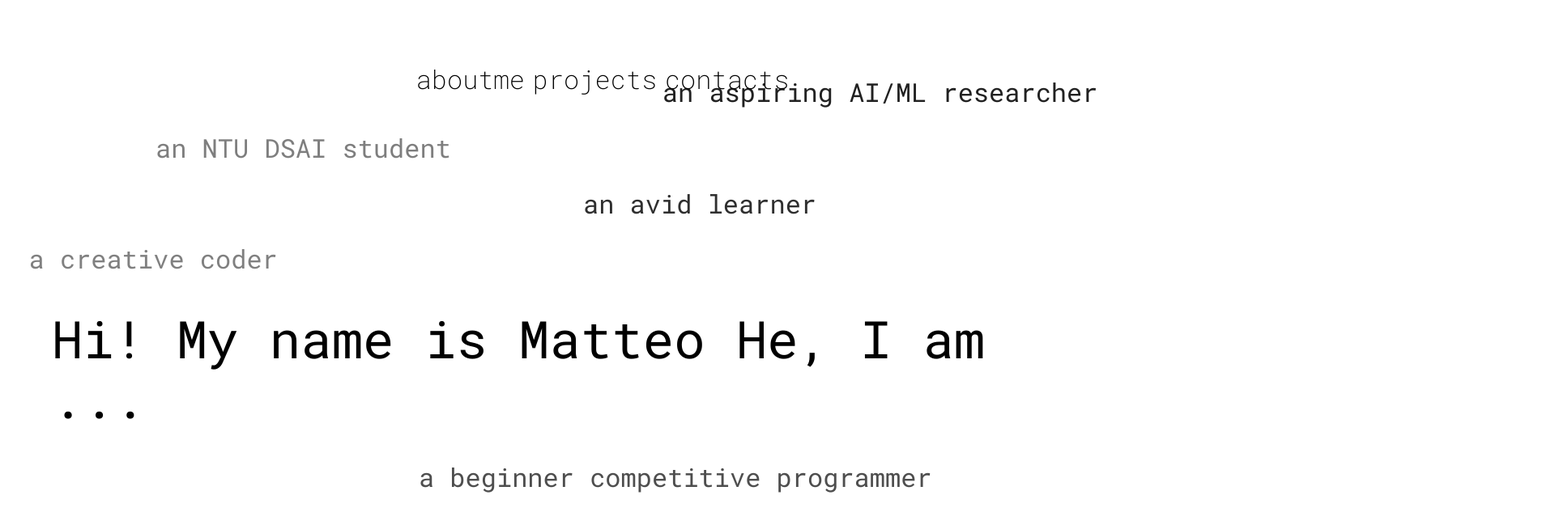
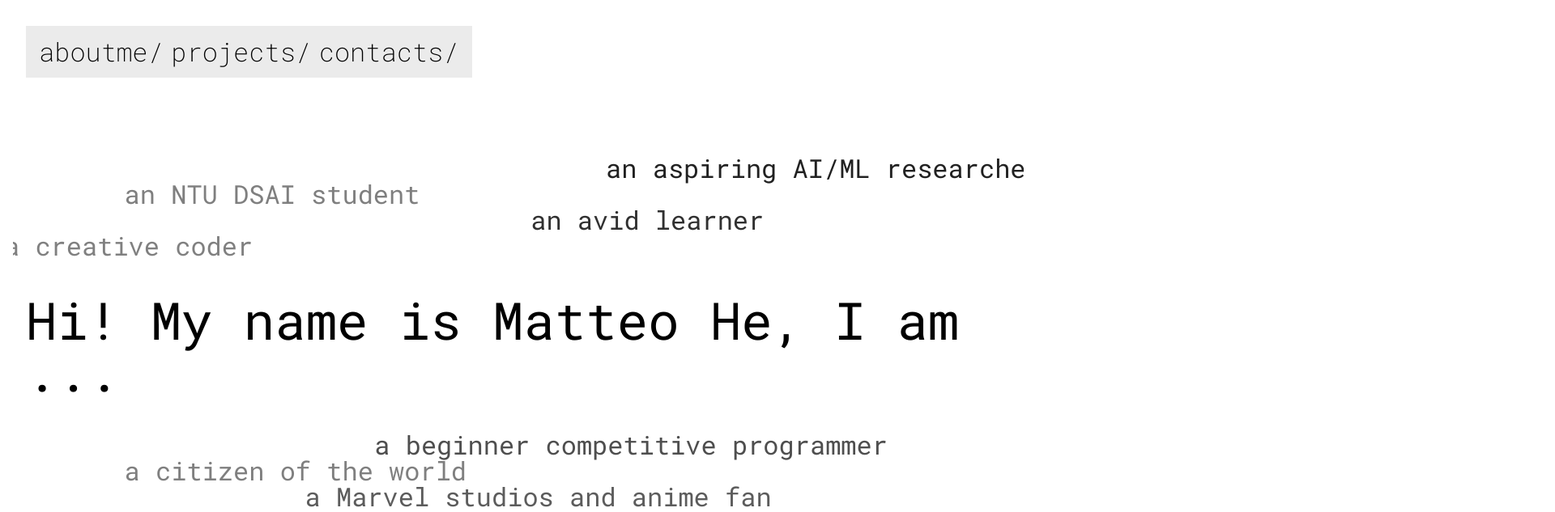
Before and after one commit to gojo5t5/gojo5t5.github.io, a plain HTML site: page index.html in a window 1280 px wide. Shown: the top 633 px of the page at 81% size, 1920 px wide, since content can reach past the window. Drawn offline with nearby package versions, Linux system fonts and the light colour scheme.

Commit message:
fix overflow

```diff
--- a/index.html
+++ b/index.html
@@ -3,8 +3,14 @@
   <head>
     <meta charset="UTF-8" />
     <meta http-equiv="X-UA-Compatible" content="IE=edge" />
-    <meta name="viewport" content="width=device-width, initial-scale=1.0" />
+    <meta
+      name="viewport"
+      content="width=device-width, initial-scale=1.0"
+      user-scalable="no"
+    />
+    <link rel="stylesheet" href="./stylesheets/reset.css" />
     <link rel="stylesheet" href="./stylesheets/style.css" />
+
     <link rel="preconnect" href="https://fonts.googleapis.com" />
     <link rel="preconnect" href="https://fonts.gstatic.com" crossorigin />
     <link
@@ -20,21 +26,19 @@
     />
     <title>Matteo He</title>
   </head>
+
   <body>
     <header>
-      <!-- <button class="nav-toggle" aria-label="toggle navigation">
-        <span>Dropdown</span>
-      </button> -->
       <nav>
         <ul>
-          <li><a href="#">aboutme </a></li>
-          <li><a href="#">projects </a></li>
-          <li><a href="#">contacts </a></li>
+          <li><a href="#">aboutme/ </a></li>
+          <li><a href="#">projects/ </a></li>
+          <li><a href="#">contacts/ </a></li>
         </ul>
       </nav>
     </header>
 
-    <main class="grid">
+    <main>
       <section class="intro">
         <p class="fly-text1">an aspiring AI/ML researcher</p>
         <p class="fly-text2">an NTU DSAI student</p>
--- /dev/null
+++ b/stylesheets/reset.css
@@ -0,0 +1,134 @@
+/* http://meyerweb.com/eric/tools/css/reset/
+   v2.0 | 20110126
+   License: none (public domain)
+*/
+
+html,
+body,
+div,
+span,
+applet,
+object,
+iframe,
+h1,
+h2,
+h3,
+h4,
+h5,
+h6,
+p,
+blockquote,
+pre,
+a,
+abbr,
+acronym,
+address,
+big,
+cite,
+code,
+del,
+dfn,
+em,
+img,
+ins,
+kbd,
+q,
+s,
+samp,
+small,
+strike,
+strong,
+sub,
+sup,
+tt,
+var,
+b,
+u,
+i,
+center,
+dl,
+dt,
+dd,
+ol,
+ul,
+li,
+fieldset,
+form,
+label,
+legend,
+table,
+caption,
+tbody,
+tfoot,
+thead,
+tr,
+th,
+td,
+article,
+aside,
+canvas,
+details,
+embed,
+figure,
+figcaption,
+footer,
+header,
+hgroup,
+menu,
+nav,
+output,
+ruby,
+section,
+summary,
+time,
+mark,
+audio,
+video {
+  margin: 0;
+  padding: 0;
+  border: 0;
+  font-size: 100%;
+  font: inherit;
+  vertical-align: baseline;
+}
+/* HTML5 display-role reset for older browsers */
+article,
+aside,
+details,
+figcaption,
+figure,
+footer,
+header,
+hgroup,
+menu,
+nav,
+section {
+  display: block;
+}
+body {
+  line-height: 1;
+}
+ol,
+ul {
+  list-style: none;
+}
+blockquote,
+q {
+  quotes: none;
+}
+blockquote:before,
+blockquote:after,
+q:before,
+q:after {
+  content: "";
+  content: none;
+}
+table {
+  border-collapse: collapse;
+  border-spacing: 0;
+}
+
+a {
+  color: black;
+  text-decoration: none;
+}
--- a/stylesheets/style.css
+++ b/stylesheets/style.css
@@ -1,13 +1,12 @@
-* {
+html,
+body {
   font-size: 16px;
   font-family: "Roboto Mono", monospace;
   font-weight: 400;
-}
-
-html,
-body {
-  width: 100%;
-  padding: 2rem;
+  padding: 1rem;
+  justify-content: center;
+  overflow-x: hidden;
+  height: 200%;
 }
 
 /* Dark mode */
@@ -30,23 +29,18 @@ body {
 }
 
 header {
+  padding: 1rem;
+  background-color: rgba(230, 230, 230, 0.8);
   position: fixed;
-  z-index: 1;
-  width: 100%;
+  z-index: 10;
   align-content: center;
 }
 
-ul {
+nav ul {
+  display: flex;
   list-style: none;
   display: block;
-  width: 100%;
   text-align: center;
-}
-
-ul:after {
-  content: "";
-  display: inline-block;
-  width: 100%;
 }
 
 nav li {
@@ -60,16 +54,11 @@ nav li a {
   text-decoration: none;
 }
 
-/* .grid {
-  display: grid;
-  grid-gap: 1rem 1rem;
-  grid-template-columns: minmax(200px, 800px);
-  grid-template: repeat(4, 20px) 1fr repeat(4, 20px) / repeat(2, 1fr);
+.intro {
+  display: block;
+  position: relative;
+  top: 10rem;
 }
-
-.intro {
-  grid-area: 5/ 1 / 6 / 2;
-} */
 
 .intro h1 {
   font-size: 4rem;
```
Also changed, not shown: 1 other file.
